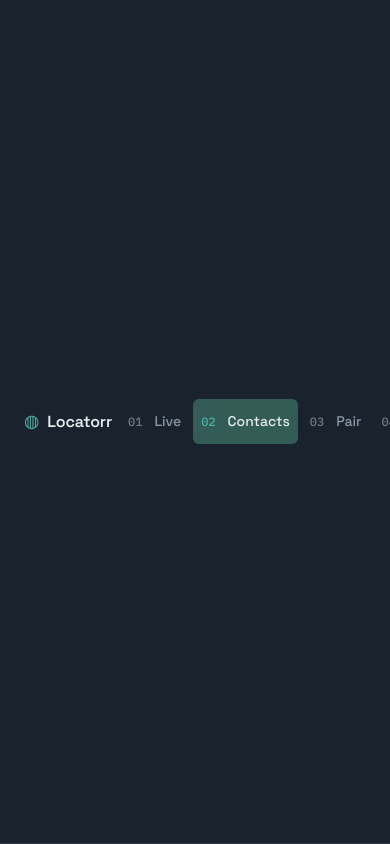
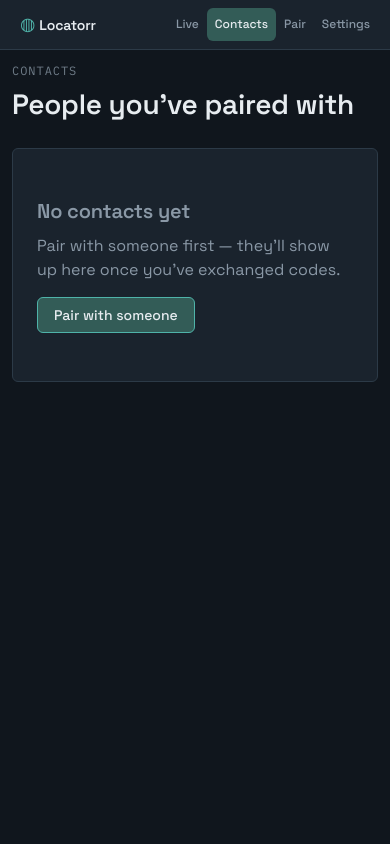
Before and after one commit to ClemPera/Locatorr, a SvelteKit app: page /contacts in a window 390 px wide. Shown: the top 844 px of the page. Built offline with nearby package versions, Linux system fonts and the light colour scheme.

Commit message:
fix(mobile): responsive sidebar — sticky only on desktop, compact nav on mobile
- Sticky sidebar now min-width 721px only (desktop)
- Mobile: compact top bar, no hints, smaller padding
- Use 100dvh instead of 100vh for mobile viewport
- Content padding reduced to var(--space-3) on mobile

```diff
--- a/src/routes/+layout.svelte
+++ b/src/routes/+layout.svelte
@@ -56,10 +56,15 @@
     padding: var(--space-5) var(--space-4);
     display: flex;
     flex-direction: column;
-    position: sticky;
-    top: 0;
-    height: 100vh;
-    overflow-y: auto;
+  }
+
+  @media (min-width: 721px) {
+    .rail {
+      position: sticky;
+      top: 0;
+      height: 100vh;
+      overflow-y: auto;
+    }
   }
 
   .brand {
@@ -141,6 +146,7 @@
   @media (max-width: 720px) {
     .shell {
       flex-direction: column;
+      min-height: 100dvh;
     }
 
     .rail {
@@ -149,16 +155,36 @@
       align-items: center;
       border-right: none;
       border-bottom: 1px solid var(--line);
-      padding: var(--space-3) var(--space-4);
+      padding: var(--space-2) var(--space-3);
+      position: static;
+      height: auto;
+      overflow: visible;
+      flex-shrink: 0;
     }
 
     .brand {
       margin-bottom: 0;
+      gap: var(--space-1);
+    }
+
+    .brand-name {
+      font-size: var(--text-sm);
     }
 
     ul {
       flex-direction: row;
       margin-left: auto;
+      gap: 0;
+    }
+
+    a {
+      padding: var(--space-2) var(--space-2);
+      font-size: var(--text-xs);
+      gap: var(--space-1);
+    }
+
+    .hint {
+      display: none;
     }
 
     .rail-foot {
@@ -166,7 +192,7 @@
     }
 
     .content {
-      padding: var(--space-5);
+      padding: var(--space-3);
     }
   }
 </style>
```
